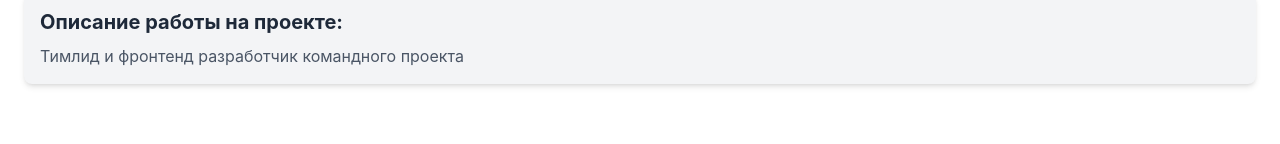
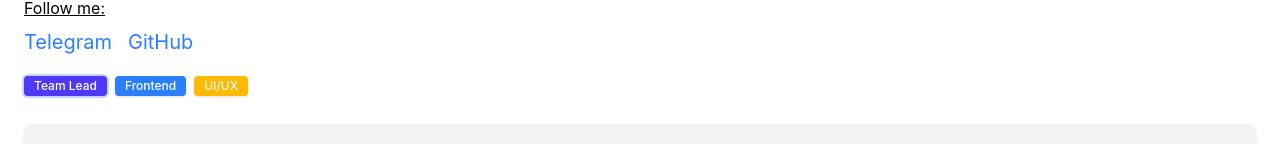
Before and after one commit to KarinaKold/TEAM-hackathon, a React (Vite) app: page /member/1 in a window 1280 px wide. Shown: the part 800-944 px from the top of the page. Before the commit the page ends 908 px from the top, so only its background shows below. Built offline with nearby package versions, Linux system fonts and the light colour scheme.

Commit message:
refactor: fix code

```diff
--- a/src/components/customBadge/UserBadge.jsx
+++ b/src/components/customBadge/UserBadge.jsx
@@ -1,7 +1,6 @@
-import React from 'react';
 import PropTypes from 'prop-types';
 
-const UserBadge = ({ color, content }) => {
+export const UserBadge = ({ color, content }) => {
 	const baseClasses = 'px-2.5 py-0.5 rounded text-xs font-medium text-white shadow-sm';
 
 	const colorClasses = {
@@ -24,5 +23,3 @@ UserBadge.propTypes = {
 	color: PropTypes.string,
 	content: PropTypes.string.isRequired,
 };
-
-export default UserBadge;
--- a/src/components/index.js
+++ b/src/components/index.js
@@ -2,3 +2,4 @@ export * from './button/Button';
 export * from './breadcrumbs/Breadcrumbs';
 export * from './dropdown/Dropdown';
 export * from './navbar/Navbar';
+export * from './customBadge/UserBadge';
--- a/src/data.js
+++ b/src/data.js
@@ -24,13 +24,13 @@ export const MEMBERS = [
 	},
 	{
 		id: 2,
-		name: 'Мария',
+		name: 'Мария Юран',
 		age: '',
 		img: 'https://avatars.githubusercontent.com/u/148201537?v=4',
 		descr: 'Фронтенд разработчик',
 		social: {
-			telegram: 'https://t.me/',
-			github: 'https://github.com/',
+			telegram: 'https://t.me/Ma_ria_2506',
+			github: 'https://github.com/MaVaYuran',
 		},
 		progress: [
 			{ technology: 'HTML', percentage: 100 },
--- a/src/pages/HomePage.jsx
+++ b/src/pages/HomePage.jsx
@@ -1,7 +1,6 @@
 import { Link } from 'react-router';
-import { Dropdown } from '../components';
+import { Dropdown, UserBadge } from '../components';
 import { MEMBERS } from '../data';
-import Badge from '../components/customBadge/UserBadge';
 
 export const HomePage = () => {
 	return (
@@ -14,17 +13,17 @@ export const HomePage = () => {
 			<section className="bg-white pl-6 pb-6 rounded-lg shadow-md">
 				<h2 className="text-2xl font-semibold">Наша команда</h2>
 				<div className="py-1">
-					{MEMBERS.map(({ id, name, badge, badgeColor }) => (
+					{MEMBERS.map(({ id, name, badge }) => (
 						<Link
 							to={`/member/${id}`}
 							key={id}
-							className="block px-4 py-2 text-sm text-gray-700 hover:bg-gray-100 flex justify-between items-center"
+							className="px-4 py-2 text-sm text-gray-700 hover:bg-gray-100 flex justify-between items-center"
 						>
 							<h5>{name}</h5>
 							<div className="flex gap-2">
 								{badge &&
 									badge.map((b, index) => (
-										<Badge
+										<UserBadge
 											key={index}
 											color={b.color}
 											content={b.text}
--- a/src/pages/MemberPage.jsx
+++ b/src/pages/MemberPage.jsx
@@ -1,14 +1,13 @@
 // import Progress from './Progress';
-// import Badge from './Badge';
 import { useEffect, useState } from 'react';
 import { useParams } from 'react-router';
 import { MEMBERS } from '../data';
-import { Breadcrumbs, Button } from '../components';
+import { Breadcrumbs, Button, UserBadge } from '../components';
 
 export const MemberPage = () => {
 	const { id } = useParams();
 	const member = MEMBERS.find((pers) => pers.id === parseInt(id));
-	const { name, age, img, descr, social, work } = member;
+	const { name, age, img, descr, social, work, badge } = member;
 
 	const [isFavorite, setIsFavorite] = useState(false);
 
@@ -44,7 +43,7 @@ export const MemberPage = () => {
 					<img
 						src={img}
 						alt={name}
-						className="rounded-full mb-4 border-4 border-blue-500 shadow-md"
+						className="w-100 h-100 rounded-full mb-4 border-4 border-blue-500 shadow-md"
 					/>
 				</div>
 				<div className="flex justify-center pl-86">
@@ -58,7 +57,6 @@ export const MemberPage = () => {
 					</h3>
 					<p className="text-gray-600 text-lg">Возраст: {age}</p>
 				</div>
-
 				<p className="w-2xl font-semibold text-gray-700">{descr}</p>
 				<div className="w-3xs space-y-2">
 					<p className="underline">Follow me:</p>
@@ -81,6 +79,12 @@ export const MemberPage = () => {
 						</a>
 					</div>
 				</div>
+				<div className="flex gap-2">
+					{badge &&
+						badge.map((b, index) => (
+							<UserBadge key={index} color={b.color} content={b.text} />
+						))}
+				</div>
 				<div className="mt-2 p-4 bg-gray-100 rounded-lg shadow-md">
 					<h4 className="text-xl font-bold text-gray-800">
 						Описание работы на проекте:
```
